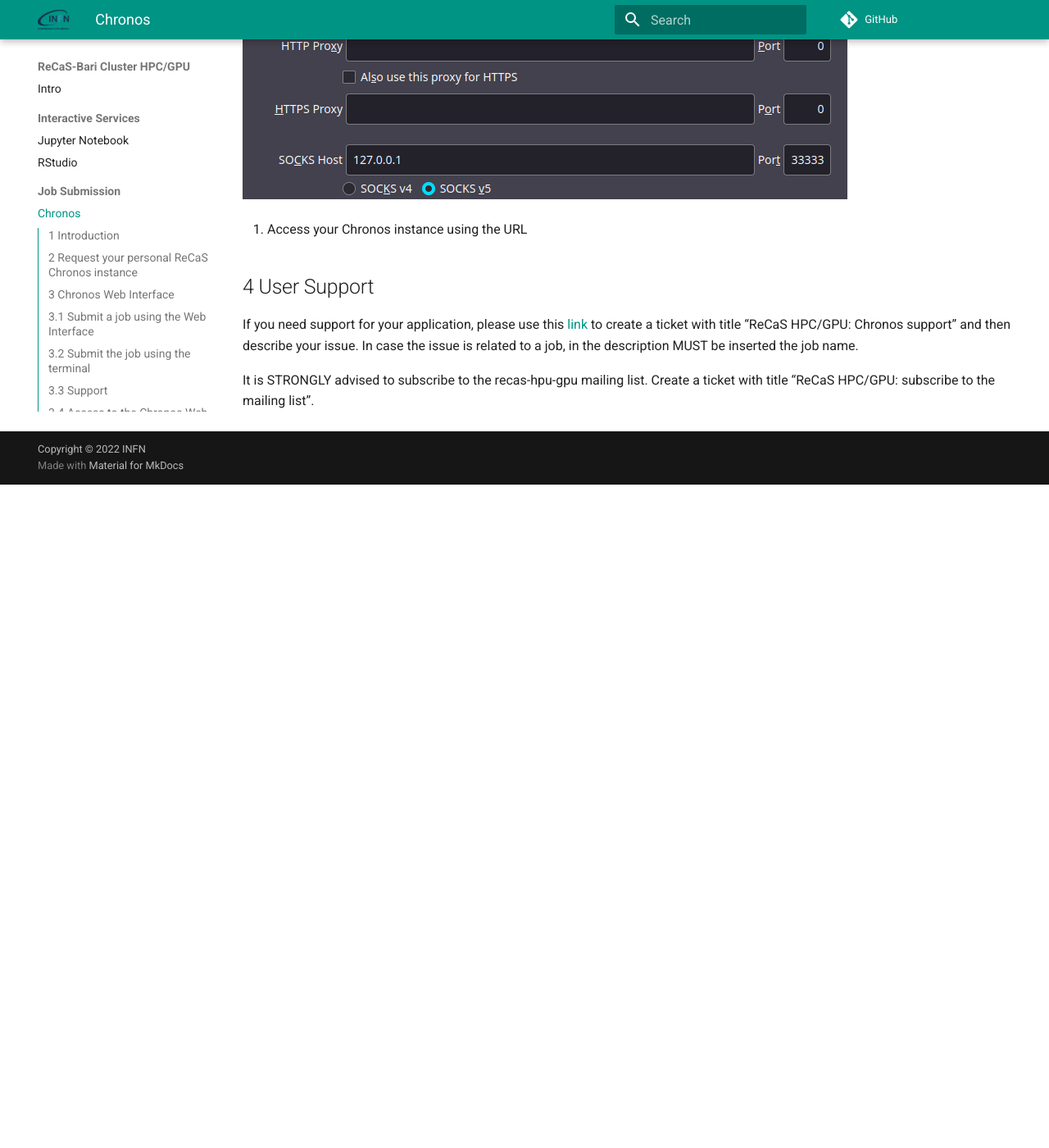
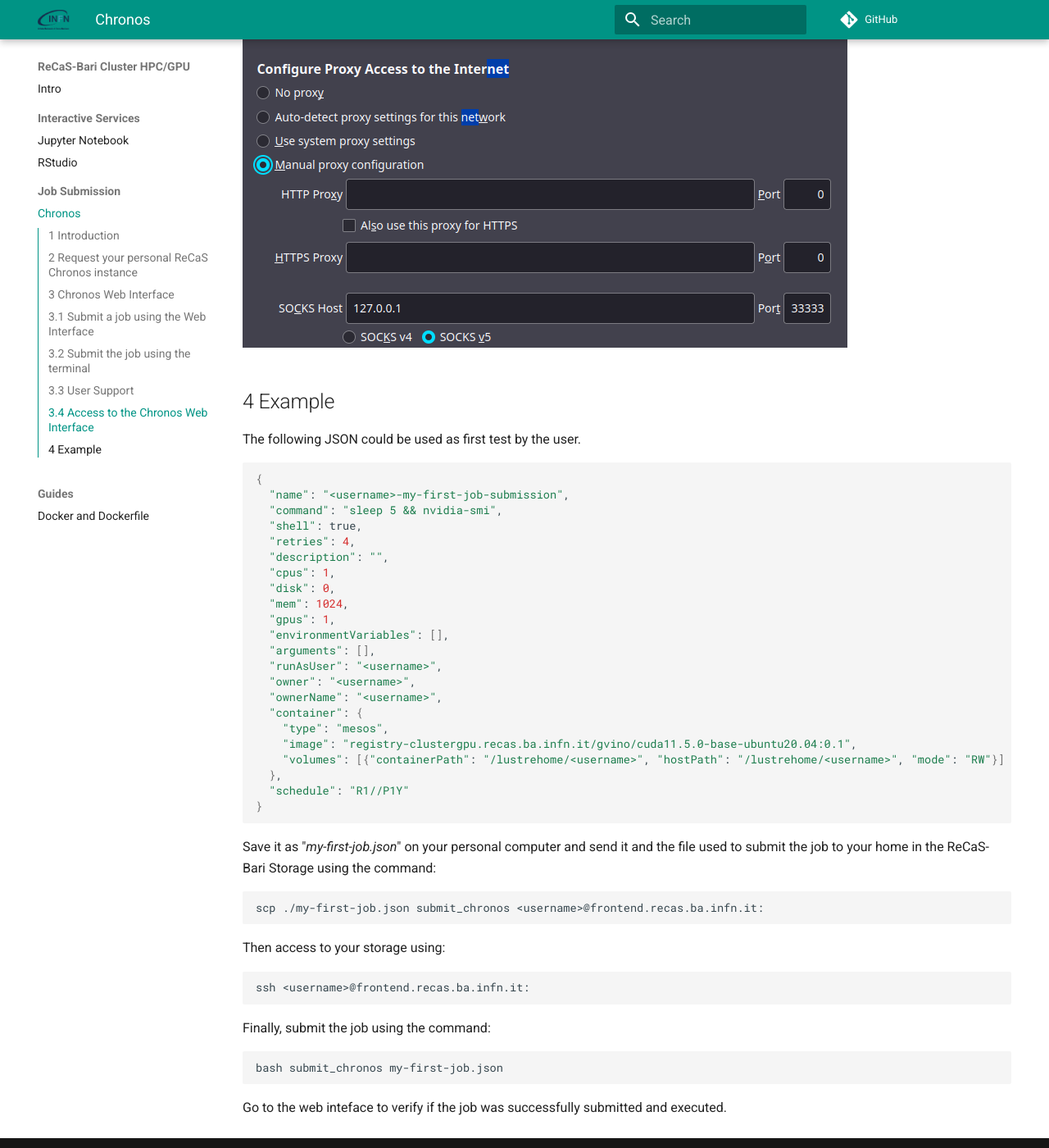
Before and after one commit to jvino/cluster-hpc-gpu-guides, an MkDocs documentation site: the page built from docs/job_submission/chronos.md, in a window 1280 px wide and 1400 px high, scrolled down 4681 px. Shown: the whole window at 82% size. Built offline with MkDocs 1.6.1 and Material for MkDocs 9.7.7, drawn with Linux system fonts in a browser that asks for light colours; comment, search, counter and statistics services are not loaded; before the commit the page ends 5272 px from its top, so only the background shows below that; some of the changed text lies outside the part shown.

Commit message:
first draft chronos

````diff
--- a/docs/job_submission/chronos.md
+++ b/docs/job_submission/chronos.md
@@ -116,10 +116,13 @@
 !!! note
     Since your Chronos instance is not accessible from outside, the unique procedure to submit job is to store json files and the script used to submit jobs in your home directory on frontend.recas.ba.infn.it (officially the ReCaS-Bari storage based on GPFS) and execute the command from there.
 
-## 3.3 Support
+## 3.3 User Support
 For any problem related to the Chronos service, use this [link](https://www.recas-bari.it/index.php/en/recas-bari-servizi-en/support-request) for create a support request, inserting as title “ReCaS HPC/GPU: Chronos issue”, then describe the problem in the issue box. Your username and job\_name **MUST** be added.
 
 At the moment, users can not access to the job logs. For support on a specific job, submit a support request providing the username, job\_name and describing the problem in the issue box.
+
+!!! note
+It is STRONGLY advised to subscribe to the recas-hpu-gpu mailing list. Create a ticket with title “ReCaS HPC/GPU: subscribe to the mailing list”.
 
 ## 3.4 Access to the Chronos Web Interface
 
@@ -136,12 +139,56 @@
     2. Insert in the field "SOCKS Host" ->  "127.0.0.1" and Port -> "33333"
     3. Check SOCKS v5
     4. Close
+3. Access your Chronos instance using the URL
 
+The following figure shows the firefox network settings
 ![firefox_settings](images/firefox_settings.png)
 
-3. Access your Chronos instance using the URL
+## 4 Example
 
-## 4 User Support
-If you need support for your application, please use this [link](https://www.recas-bari.it/index.php/en/recas-bari-servizi-en/support-request) to create a ticket with title “ReCaS HPC/GPU: Chronos support” and then describe your issue. In case the issue is related to a job, in the description MUST be inserted the job name.
+The following JSON could be used as first test by the user.
 
-It is STRONGLY advised to subscribe to the recas-hpu-gpu mailing list. Create a ticket with title “ReCaS HPC/GPU: subscribe to the mailing list”.
+```bash
+{
+  "name": "<username>-my-first-job-submission",
+  "command": "sleep 5 && nvidia-smi",
+  "shell": true,
+  "retries": 4,
+  "description": "",
+  "cpus": 1,
+  "disk": 0,
+  "mem": 1024,
+  "gpus": 1,
+  "environmentVariables": [],
+  "arguments": [],
+  "runAsUser": "<username>",
+  "owner": "<username>",
+  "ownerName": "<username>",
+  "container": {
+    "type": "mesos",
+    "image": "registry-clustergpu.recas.ba.infn.it/gvino/cuda11.5.0-base-ubuntu20.04:0.1",
+    "volumes": [{"containerPath": "/lustrehome/<username>", "hostPath": "/lustrehome/<username>", "mode": "RW"}]
+  },
+  "schedule": "R1//P1Y"
+}
+```
+
+Save it as "*my-first-job.json*" on your personal computer and send it and the file used to submit the job to your home in the ReCaS-Bari Storage using the command:
+
+```bash
+scp ./my-first-job.json submit_chronos <username>@frontend.recas.ba.infn.it:
+```
+
+Then access to your storage using:
+
+```bash
+ssh <username>@frontend.recas.ba.infn.it:
+```
+
+Finally, submit the job using the command:
+
+```bash
+bash submit_chronos my-first-job.json
+```
+
+Go to the web inteface to verify if the job was successfully submitted and executed.
````
